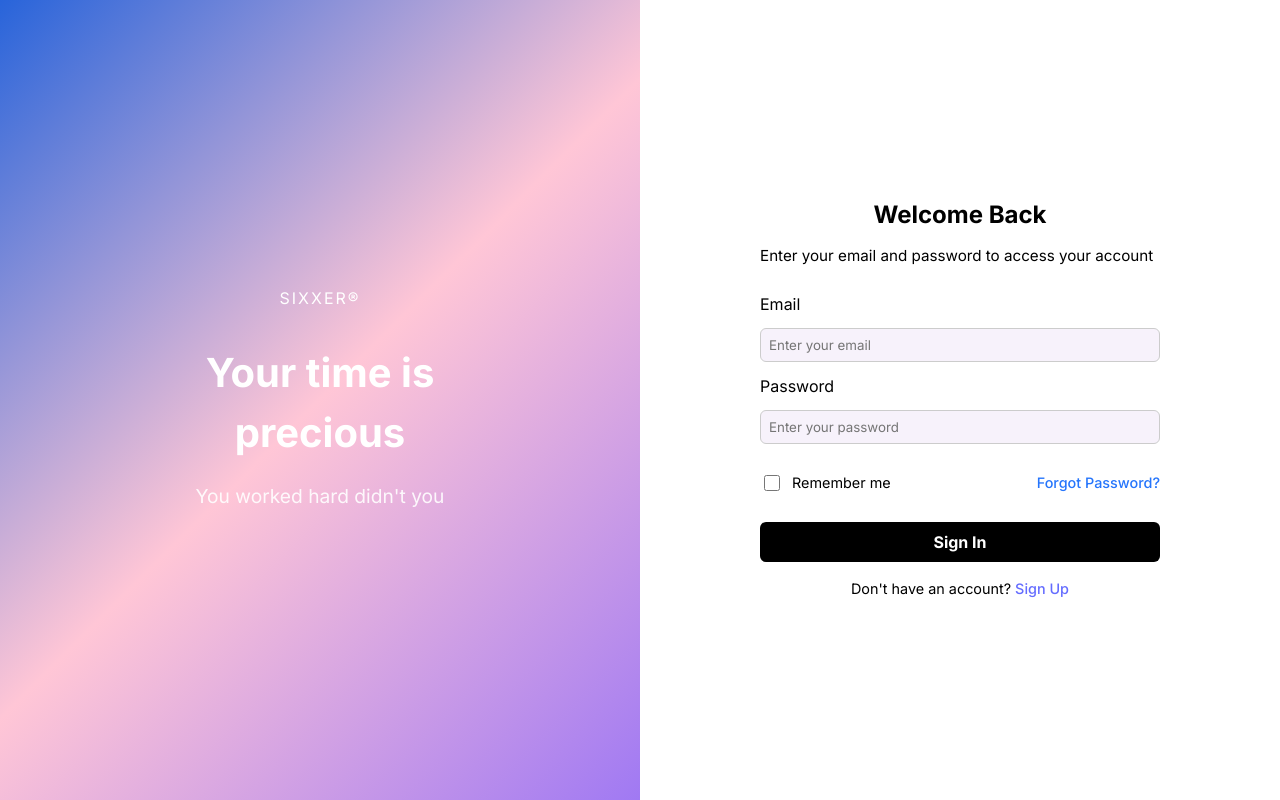
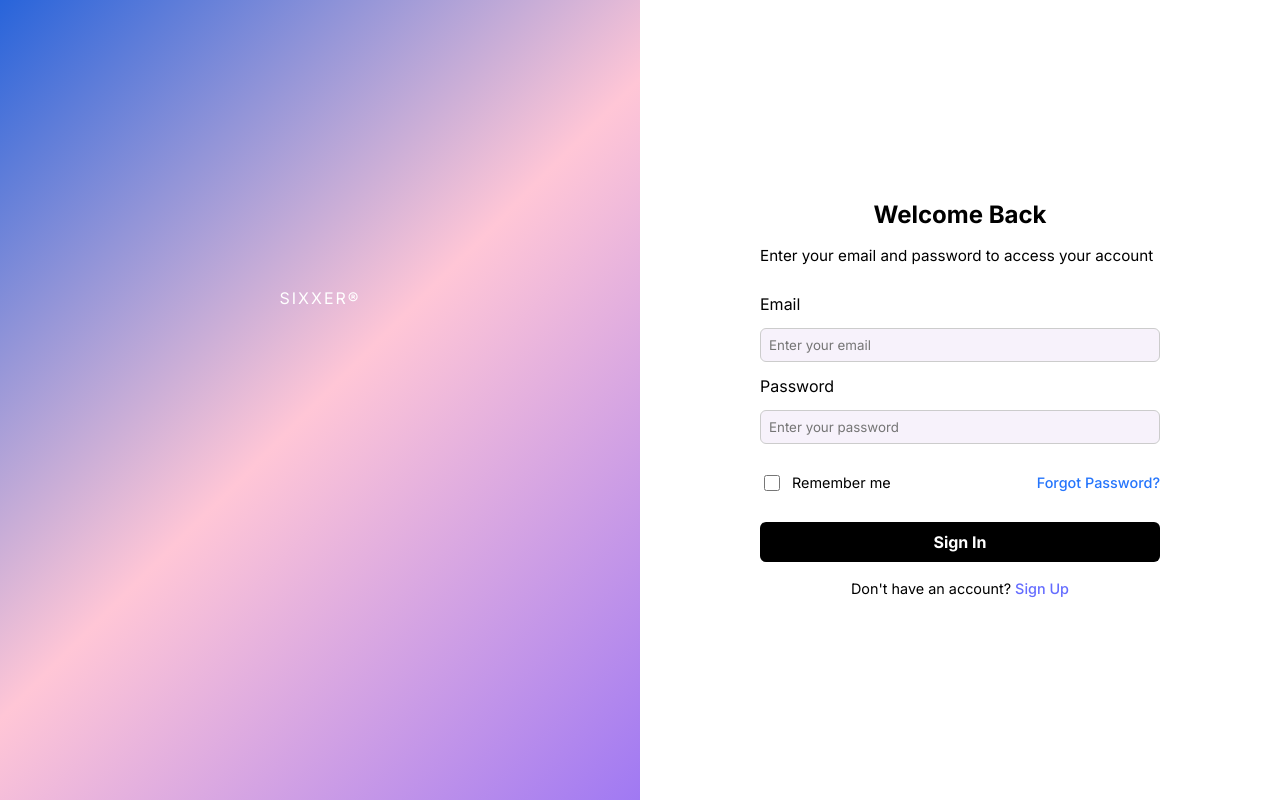
Before and after one commit to edub7805/35L-project, a React (Vite) app in the folder my-app/: page /login in a window 1280 px wide. Built offline with nearby package versions, Linux system fonts and the light colour scheme.

Commit message:
add fade in for catchphrases and sub-quote

```diff
--- a/my-app/src/pages/Login.css
+++ b/my-app/src/pages/Login.css
@@ -47,6 +47,10 @@
   100% { opacity: 0; transform: scale(0.8) rotate(5deg); }
 }
 
+@keyframes fadeIn {
+  0% { opacity: 0; transform: translateY(10px); }
+  100% { opacity: 1; transform: translateY(0); }
+}
   .quote-box {
     max-width: 400px;
     text-align: center;
@@ -64,12 +68,14 @@
     font-size: 2.5rem;
     font-weight: bold;
     margin-bottom: 10px;
+    animation: fadeIn 1s ease-out;
   }
+
 
   .quote-sub {
     font-size: 1.2rem;
     opacity: 0.9;
-
+    animation: fadeIn 1.5s ease-out;
   }
 
   .login-right {
```
